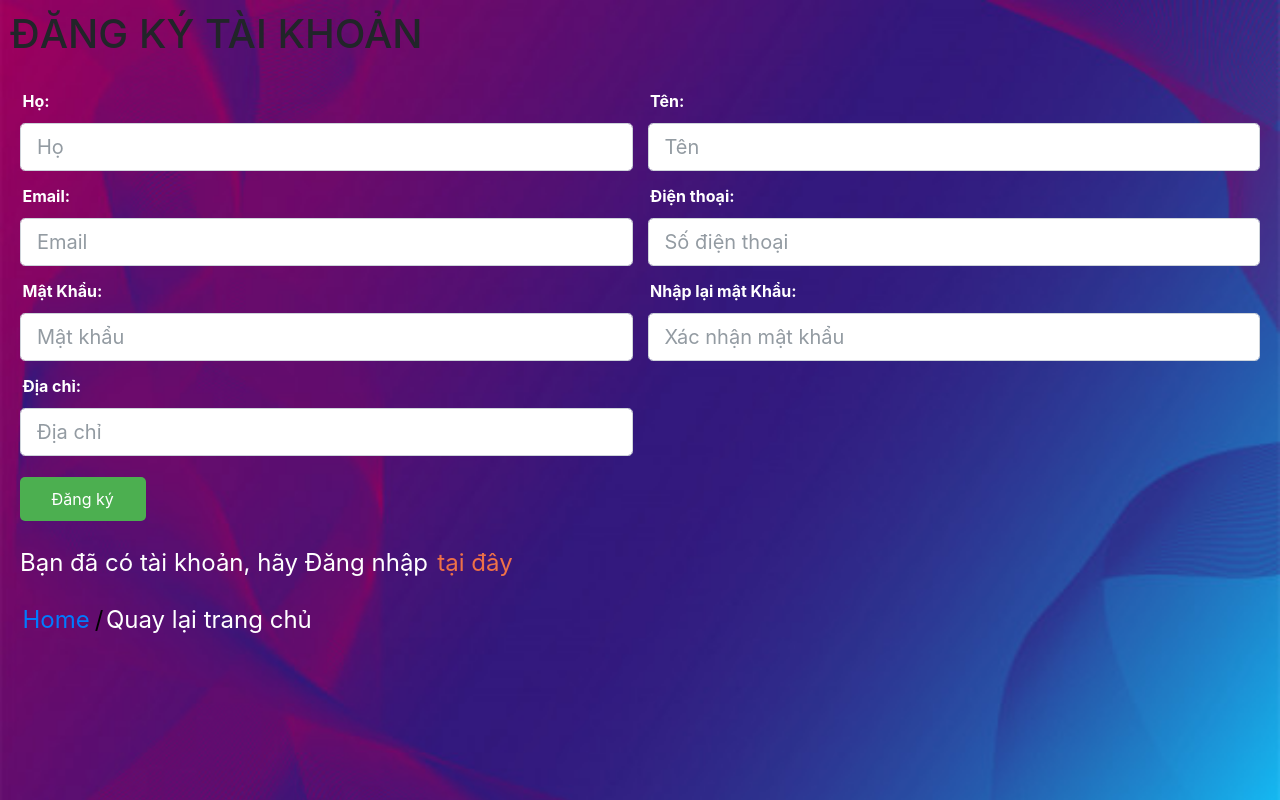
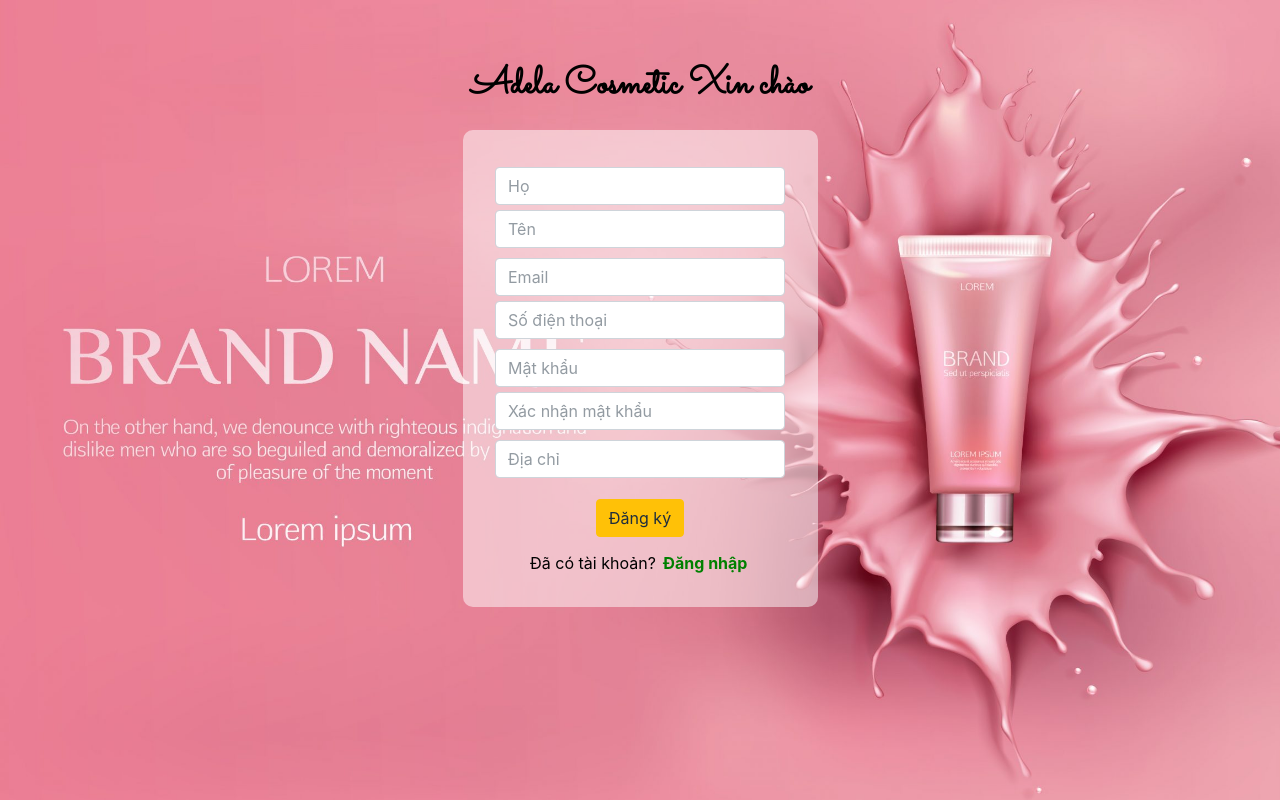
Before and after one commit to mienmien192/DoAnUDM, a PHP site: page /codePHP/mvc/views/layout/login/register.php in a window 1280 px wide. Run offline with PHP 8.4, Linux system fonts and the light colour scheme; data that the repository does not hold is empty; some libraries are stand-ins or nearby versions.

Commit message:
sua giao dien register

```diff
--- a/mvc/views/layout/cart/cart1.php
+++ b/mvc/views/layout/cart/cart1.php
@@ -104,7 +104,7 @@
         </div>
         <div class="humberger__menu__contact">
             <ul>
-                <li><i class="fa fa-envelope"></i> adelacosmetic@gmail.com</li>
+                <li><i class="fa fa-envelope"></i> adelacosmetic.vlog@gmail.com</li>
                 <li>Miễn phí ship với đơn hàng trên 300.000</li>
             </ul>
         </div>
@@ -401,7 +401,7 @@
                         <ul>
                             <li>Address: 164 Nguyen Thi Minh Khai, 1st District, Ho Chi Minh City</li>
                             <li>Phone: 123 123 123</li>
-                            <li>Email: adelacosmetic@gmail.com</li>
+                            <li>Email: adelacosmetic.vlog@gmail.com</li>
                         </ul>
                     </div>
                 </div>
--- a/mvc/views/layout/cart/checkout.php
+++ b/mvc/views/layout/cart/checkout.php
@@ -81,7 +81,7 @@
         </div>
         <div class="humberger__menu__contact">
             <ul>
-                <li><i class="fa fa-envelope"></i> adelacosmetic@gmail.com</li>
+                <li><i class="fa fa-envelope"></i> adelacosmetic.vlog@gmail.com</li>
                 <li>Miễn phí ship với đơn hàng trên 300.000</li>
             </ul>
         </div>
@@ -350,7 +350,7 @@
                         <ul>
                             <li>Address: 164 Nguyen Thi Minh Khai, 1st District, Ho Chi Minh City</li>
                             <li>Phone: 123 123 123</li>
-                            <li>Email: adelacosmetic@gmail.com</li>
+                            <li>Email: adelacosmetic.vlog@gmail.com</li>
                         </ul>
                     </div>
                 </div>
--- a/mvc/views/layout/contactUs.php
+++ b/mvc/views/layout/contactUs.php
@@ -134,7 +134,7 @@
                     <div class="contact__widget">
                         <span class="icon_mail_alt"></span>
                         <h4>Email</h4>
-                        <p>adelacosmetic@gmail.com</p>
+                        <p>adelacosmetic.vlog@gmail.com</p>
                     </div>
                 </div>
             </div>
--- a/mvc/views/layout/detail.php
+++ b/mvc/views/layout/detail.php
@@ -82,7 +82,7 @@
         </div>
         <div class="humberger__menu__contact">
             <ul>
-                <li><i class="fa fa-envelope"></i> adelacosmetic@gmail.com</li>
+                <li><i class="fa fa-envelope"></i> adelacosmetic.vlog@gmail.com</li>
                 <li>Miễn phí ship cho hóa đơn trên 300.000 VND</li>
             </ul>
         </div>
--- a/mvc/views/layout/home/footer.php
+++ b/mvc/views/layout/home/footer.php
@@ -9,7 +9,7 @@
                         <ul>
                             <li>Address: 164 Nguyen Thi Minh Khai, 1st District, Ho Chi Minh City</li>
                             <li>Phone: 123 123 123</li>
-                            <li>Email: adelacosmetic@gmail.com</li>
+                            <li>Email: adelacosmetic.vlog@gmail.com</li>
                         </ul>
                     </div>
                 </div>
--- a/mvc/views/layout/login/register.php
+++ b/mvc/views/layout/login/register.php
@@ -19,7 +19,9 @@
 	<!-- Theme style -->
 	<link rel="stylesheet" href="<?php echo URL_ADMIN; ?>dist/css/adminlte.min.css">
 	<!-- Google Font: Source Sans Pro -->
-	<link href="<?php echo URL_ADMIN; ?>https://fonts.googleapis.com/css?family=Source+Sans+Pro:300,400,400i,700" rel="stylesheet">
+    <link rel="preconnect" href="https://fonts.gstatic.com">
+  <link href="https://fonts.googleapis.com/css2?family=Sacramento&display=swap" rel="stylesheet">
+    <link href="<?php echo URL_ADMIN; ?>https://fonts.googleapis.com/css?family=Source+Sans+Pro:300,400,400i,700" rel="stylesheet">
 </head>
 <style>
 	*{
@@ -27,7 +29,7 @@
 
 	}
     body{
-        background-image:url(.//public/layout/img/banner/register.jpg);
+        background: url(../DOANUDM/public/layout/img/banner/banner5.jpg);
         background-size: cover;
     }
 	.error {
@@ -35,89 +37,100 @@
         display: block;
 
         }
-        .login .btn_login{
-            background-color: #4CAF50; /* Green */
-            border: none;
-            color: white;
-            padding: 10px 32px;
-            text-align: center;
-            text-decoration: none;
-            display: inline-block;
-            font-size: 16px;
-            margin: 4px 2px;
-            cursor: pointer;
-            border-radius: 5px;
+        .login .row{
+            color: #000;
         }
-        .login .row{
-            color: #fff;
+
+        .register_account{
+            font-family: 'Sacramento', cursive;
+            font-weight:bold;
+            font-size: 50px;
         }
-        .login .btn_login:hover{
-            background: olivedrab;
-            transition: 0.5s;
-        }
-        .login .register_ex{
-            font-size: 24px;
-            color: #fff;
-        }
+        .login-card-body{
+      background: rgba(255, 255, 255, .5);
+      border-radius: 10px;
+
+
+    }
+    .login-logo b{
+        font-weight: bold;
+        color: #000;
+        font-family: 'Sacramento', cursive;
+        font-size: 38px;
+    }
+
+   .mb-0 b{
+        color: green;
+   }
+   .login-box{
+       margin-top: 40px;
+   }
 </style>
 <body >
 	<div class="content_register">
 
-		<h1 class="register_account">ĐĂNG KÝ TÀI KHOẢN</h1>
-		<div class="row">
+
+		<center><div class="login-box">
+        <div class="login-logo">
+    <a href="#"><b>Adela Cosmetic Xin chào</b></a>
+         </div>
+        <div class="card-body login-card-body">
+        <div class="row">
 			<div class="col-xs-12 col-sm-12 col-md-12 col-lg-12 form">
 				<div class="page_login">
 					<div class="login">
 						<form name="register" id="register" method="POST">
 							<div class="row">
-								<div class="col-xs-12 col-sm-6 col-md-6 col-lg-6">
-									<label>Họ:</label><br>
-									<input name="ho" type="text" class="form-control form-control-lg" placeholder="Họ">
+								<div class="col-xs-12 col-sm-12 col-md-12 col-lg-12">
+									 <input name="ho" type="text" class="form-control form-control-md" placeholder="Họ">
 								</div>
 
-								<div class="col-xs-12 col-sm-6 col-md-6 col-lg-6">
-									<label>Tên:</label><br>
-									<input name="ten" type="text" class="form-control form-control-lg" placeholder="Tên">
+								<div class="col-xs-12 col-sm-12 col-md-12 col-lg-12">
+
+									<input name="ten" type="text" class="form-control form-control-md" placeholder="Tên">
 								</div>
 							</div>
 
 							<div class="row">
-								<div class="col-xs-12 col-sm-6 col-md-6 col-lg-6">
-									<label>Email:</label><br>
-									<input name="username" type="email" class="form-control form-control-lg" placeholder="Email">
+								<div class="col-xs-12 col-sm-12 col-md-12 col-lg-12">
+
+									<input name="username" type="email" class="form-control form-control-md" placeholder="Email">
 								</div>
-								<div class="col-xs-12 col-sm-6 col-md-6 col-lg-6">
-									<label>Điện thoại:</label><br>
-									<input name="phone" type="text" class="form-control form-control-lg" placeholder="Số điện thoại">
+								<div class="col-xs-12 col-sm-12 col-md-12 col-lg-12">
+
+									<input name="phone" type="text" class="form-control form-control-md" placeholder="Số điện thoại">
 								</div>
 							</div>
 							<div class="row">
-								<div class="col-xs-12 col-sm-6 col-md-6 col-lg-6">
-									<label>Mật Khẩu:</label><br>
-									<input id="password" name="password" type="password" class="form-control form-control-lg" placeholder="Mật khẩu">
+								<div class="col-xs-12 col-sm-12 col-md-12 col-lg-12">
+
+									<input id="password" name="password" type="password" class="form-control form-control-md" placeholder="Mật khẩu">
 								</div>
-                                <div class="col-xs-12 col-sm-6 col-md-6 col-lg-6">
-									<label>Nhập lại mật Khẩu:</label><br>
-									<input name="cpassword" id="cpassword" type="password" class="form-control form-control-lg" placeholder="Xác nhận mật khẩu">
+                                <div class="col-xs-12 col-sm-12 col-md-12 col-lg-12">
+
+									<input name="cpassword" id="cpassword" type="password" class="form-control form-control-md" placeholder="Xác nhận mật khẩu">
 								</div>
 							</div>
                             <div class="row">
-								<div class="col-xs-12 col-sm-6 col-md-6 col-lg-6">
-									<label>Địa chỉ:</label><br>
-									<input name="diachi" id="diachi" type="text" class="form-control form-control-lg" placeholder="Địa chỉ">
+								<div class="col-xs-12 col-sm-12 col-md-12 col-lg-12">
+
+									<input name="diachi" id="diachi" type="text" class="form-control form-control-md" placeholder="Địa chỉ">
 								</div>
 							</div>
-							<button name="register" class="btn_login mb-2 mt-3" type="submit" value="Đăng ký">Đăng ký</button>
+							<button name="register" class="btn btn-warning mb-2 mt-3" type="submit" value="Đăng ký">Đăng ký</button>
+
 						</form>
-						<div class="register_ex">
-							<p class="login_here mt-2">Bạn đã có tài khoản, hãy Đăng nhập <a href="<?php echo URL.'login'; ?>" style="color:#ef7147; text-decoration: none;">tại đây</a></p>
-        	                <p class="trangchu"><a href="<?php echo URL; ?>">Home</a><span style="color:#000!important;">/</span>Quay lại trang chủ </p>
-                        </div>
+
+                        <p class="mb-0">
+                            <a href="<?php echo URL.'login'; ?>" style="color: #000" class="text-center">Đã có tài khoản? <b>Đăng nhập</b></a>
+                        </p>
 
 					</div>
 				</div>
 			</div>
 		</div>
+        </div>
+        </div></center>
 	</div>
 
 
```
Also changed, not shown: mvc/views/layout/login/login.php (+8 -7 lines).
